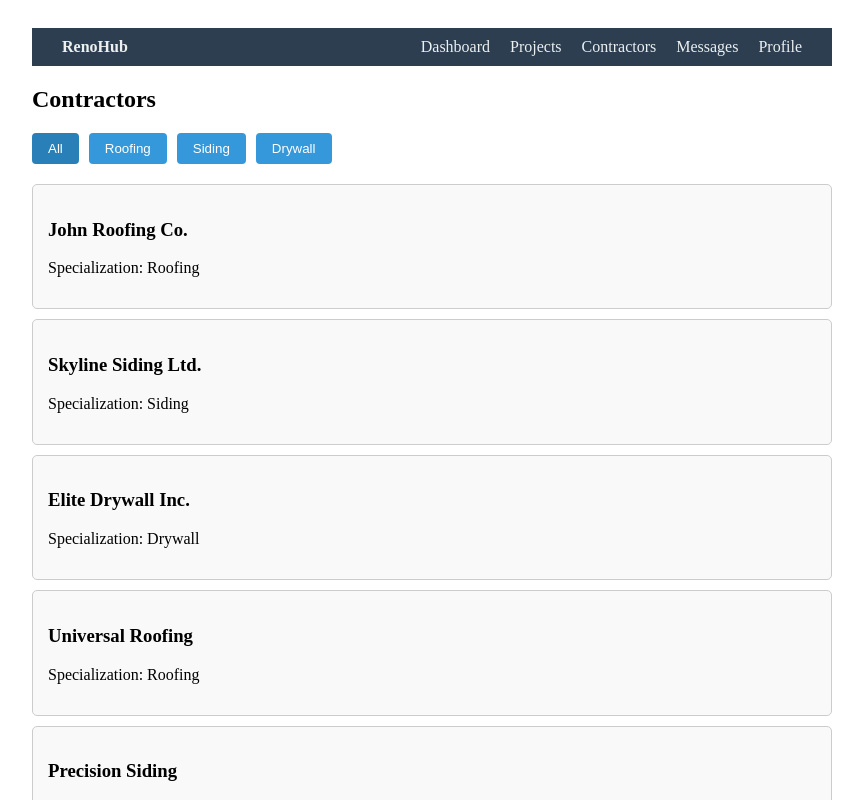
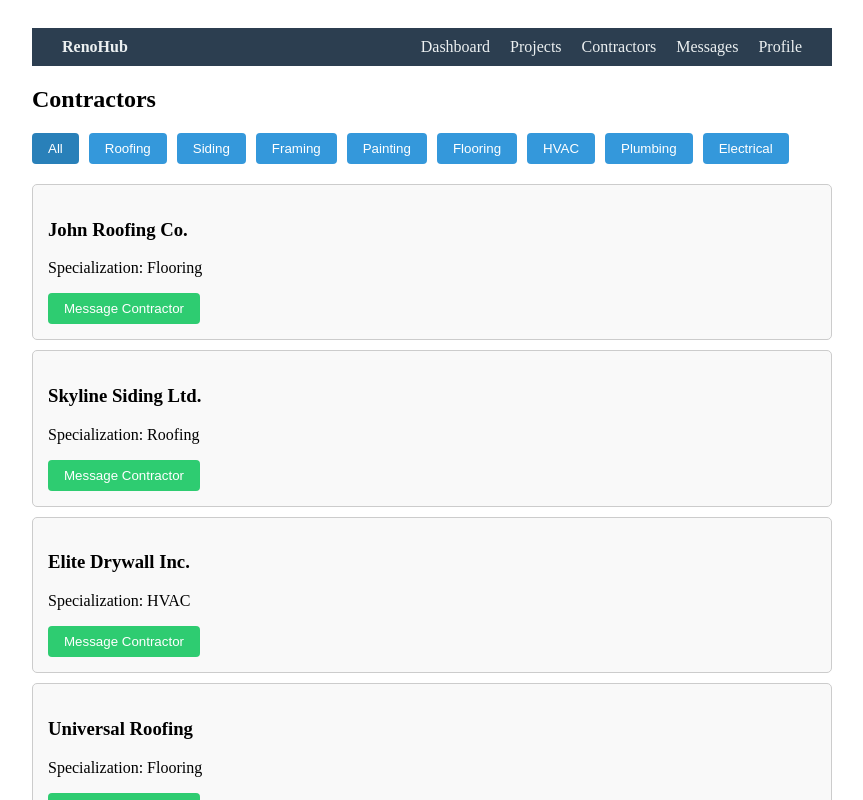
Before and after one commit to Amga20d/renohub, a React (Vite) app in the folder frontend/: page /contractors in a window 1280 px wide. Shown: the top 800 px of the page, without its empty margins (208-1071 px from the left). Built offline with nearby package versions, Linux system fonts and the light colour scheme.

Commit message:
Refactor Contractor Data and added messaging functionality

```diff
--- /dev/null
+++ b/frontend/src/data/contractors.js
@@ -0,0 +1,32 @@
+export const contractors = [
+    { id: 1, name: 'John Roofing Co.', role: 'Flooring' },
+    { id: 2, name: 'Skyline Siding Ltd.', role: 'Roofing' },
+    { id: 3, name: 'Elite Drywall Inc.', role: 'HVAC' },
+    { id: 4, name: 'Universal Roofing', role: 'Flooring' },
+    { id: 5, name: 'Precision Siding', role: 'Siding' },
+    { id: 6, name: 'Pro Drywall Solutions', role: 'Plumbing' },
+    { id: 7, name: 'Master Framers', role: 'Roofing' },
+    { id: 8, name: 'Fine Line Painting', role: 'Painting' },
+    { id: 9, name: 'Floors & Beyond', role: 'Plumbing' },
+    { id: 10, name: 'Cool HVAC Experts', role: 'HVAC' },
+    { id: 11, name: 'Pipe Masters', role: 'Flooring' },
+    { id: 12, name: 'Bright Electricians', role: 'Roofing' },
+    { id: 13, name: 'TopFrame Builders', role: 'Painting' },
+    { id: 14, name: 'WallPro Painting', role: 'Electrical' },
+    { id: 15, name: 'Shiny Flooring', role: 'Siding' },
+    { id: 16, name: 'HVAC Pro Solutions', role: 'HVAC' },
+    { id: 17, name: 'PlumbWorks', role: 'Painting' },
+    { id: 18, name: 'ElectroFix', role: 'Siding' },
+    { id: 19, name: 'Ace Roofers', role: 'Framing' },
+    { id: 20, name: 'Siding Savvy', role: 'Electrical' },
+    { id: 21, name: 'Perfect Painters', role: 'Painting' },
+    { id: 22, name: 'Framing Force', role: 'Framing' },
+    { id: 23, name: 'Floor Legends', role: 'Framing' },
+    { id: 24, name: 'AirFlow HVAC', role: 'Plumbing' },
+    { id: 25, name: 'PipePros', role: 'HVAC' },
+    { id: 26, name: 'Voltage Crew', role: 'Painting' },
+    { id: 27, name: 'Sky High Roofers', role: 'Painting' },
+    { id: 28, name: 'Seal Siding Inc.', role: 'Roofing' },
+    { id: 29, name: 'Drywall Doctors', role: 'Roofing' },
+    { id: 30, name: 'Elite Framers', role: 'Plumbing' }
+  ];
--- a/frontend/src/pages/ContractorPage.jsx
+++ b/frontend/src/pages/ContractorPage.jsx
@@ -1,19 +1,12 @@
 import React, { useState } from 'react';
+import { Link } from 'react-router-dom';
 import Navbar from '../components/Navbar';
+import { contractors } from '../data/contractors';
 
 const ContractorPage = () => {
   const [filter, setFilter] = useState('All');
 
-  const contractors = [
-    { id: 1, name: 'John Roofing Co.', role: 'Roofing' },
-    { id: 2, name: 'Skyline Siding Ltd.', role: 'Siding' },
-    { id: 3, name: 'Elite Drywall Inc.', role: 'Drywall' },
-    { id: 4, name: 'Universal Roofing', role: 'Roofing' },
-    { id: 5, name: 'Precision Siding', role: 'Siding' },
-    { id: 6, name: 'Pro Drywall Solutions', role: 'Drywall' },
-  ];
-
-  const roles = ['All', 'Roofing', 'Siding', 'Drywall'];
+  const roles = ['All', 'Roofing', 'Siding', 'Framing', 'Painting', 'Flooring', 'HVAC', 'Plumbing', 'Electrical'];
 
   const filteredContractors =
     filter === 'All'
@@ -70,6 +63,11 @@ const ContractorPage = () => {
         <div key={contractor.id} style={cardStyle}>
           <h3>{contractor.name}</h3>
           <p>Specialization: {contractor.role}</p>
+          <Link to={`/messages/${contractor.id}`}>
+            <button style={{ ...buttonStyle, backgroundColor: '#2ecc71' }}>
+              Message Contractor
+            </button>
+          </Link>
         </div>
       ))}
     </div>
```
